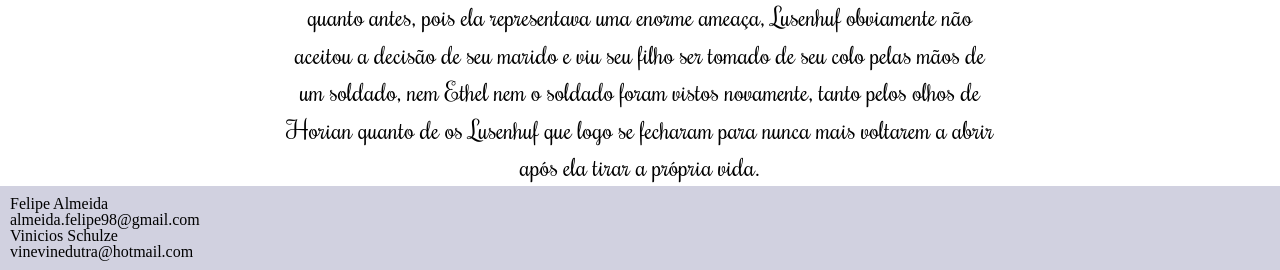
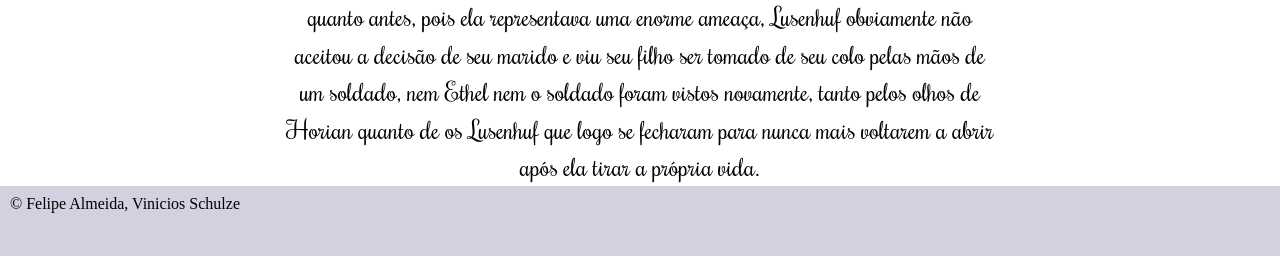
Before and after one commit to Letalin/rpg, a PHP site: page /html/wikia.html in a window 1280 px wide. Shown: the part 1226-1496 px from the top of the page. Run offline with PHP 8.4, Linux system fonts and the light colour scheme; some web fonts are replaced.

Commit message:
update footer

```diff
--- a/css/mapa.css
+++ b/css/mapa.css
@@ -3,4 +3,5 @@
     margin-left: auto;
     margin-right: auto;
     width: 50%;
+    padding: 20px;
 }
--- a/css/personagens.css
+++ b/css/personagens.css
@@ -27,7 +27,7 @@
     overflow: hidden;
     width: 100%;
     height: 0;
-    transition: .6s ease;
+    transition: .5s ease;
 }
 
 .overlay:hover {
--- a/css/site.css
+++ b/css/site.css
@@ -36,11 +36,17 @@
     font-size: 25px;
 }
 
-.rodape {
-    padding: 10px;
-    background-color: #d1d1e0;
-}
-
 b {
     font-weight: bold;
 }
+
+.footer {
+    padding: 10px;
+    background-color: #d1d1e0;
+    height: 50px;
+}
+
+/* classe contendo o conteudo da pagina, para calcular a distancia que o footer vai ficar do conteudo*/
+.content {
+    min-height: calc(100vh - 70px);
+}
--- a/html/mapa.html
+++ b/html/mapa.html
@@ -15,6 +15,7 @@
 </head>
 
 <body>
+    <div class="content">
     <h1 class="titulo">L.E.S</h1>
     <main>
         <aside class="navegacao-site">
@@ -32,7 +33,8 @@
             <img class="imagem-mapa" src="../img/mapa.jpeg" alt="mapa de dônia">
         </div>
     </main>
-    <footer class="rodape">
+    </div>
+    <footer class="footer">
         &copy; Felipe Almeida, Vinicios Schulze
     </footer>
 </body>
--- a/html/wikia.html
+++ b/html/wikia.html
@@ -14,6 +14,7 @@
 </head>
 
 <body>
+    <div class="content">
         <h1 class="titulo">L.E.S</h1>
         <main>
             <aside class="navegacao-site">
@@ -33,23 +34,30 @@
 
                 <p>Os quatro homens nasceram em regiões diferentes de um mesmo território governado por duas
                     famílias reais unidas três gerações atrás, a família das Azaléias e a família dos Vermelhos,
-                no momento do conflito o governante era prestigioso L.E.S. Horian, considerado por muitos o governante
+                    no momento do conflito o governante era prestigioso L.E.S. Horian, considerado por muitos o
+                    governante
                     perfeito,
-                carismático e imponente sempre foi entusiasta nas ciências naturais e da alma, o que explica em parte
+                    carismático e imponente sempre foi entusiasta nas ciências naturais e da alma, o que explica em
+                    parte
                     seu interesse
-                no recém descoberto Enco extraído no país mais ao norte, entretanto o governante carregava uma grande
+                    no recém descoberto Enco extraído no país mais ao norte, entretanto o governante carregava uma
+                    grande
                     vergonha,
-                diferentemente de seus antepassados, Horian não conseguia ter filhos, fazendo-o optar por práticas menos
+                    diferentemente de seus antepassados, Horian não conseguia ter filhos, fazendo-o optar por práticas
+                    menos
                     ortodoxas
-                de conceber um herdeiro para seu reino, dessa maneira, aceitando um culto até então considerado obscuro
+                    de conceber um herdeiro para seu reino, dessa maneira, aceitando um culto até então considerado
+                    obscuro
                     pela sua natureza
-                ligada ao minério, fomentou a dispersão da religião por todo o território até o dia em que sua mulher
+                    ligada ao minério, fomentou a dispersão da religião por todo o território até o dia em que sua
+                    mulher
                     Lusenhuf deu a luz
                     ao pequeno Ethelred, em um primeiro momento Lusenhuf tentou argumentar que Ethel precisava descansar
                     pois havia chorado
                     demais e havia sido um parto difícil, mesmo assim Horian adentrou os aposentos de sua amada esposa e
                     quando viu o rosto
-                de seu recém nascido e tão esperado filho sua fisionomia mudou e nunca mais fora a mesma, segundo ele ,
+                    de seu recém nascido e tão esperado filho sua fisionomia mudou e nunca mais fora a mesma, segundo
+                    ele ,
                     seu filho não
                     havia sido concebido por ele e Lusenhuf, mas sim por ele e Alva. </p>
 
@@ -57,13 +65,16 @@
                     Horian atacou
                     seu orientador espiritual e assinou um decreto banindo da região todos os sacerdotes de todo o
                     território que governava,
-                dando ordem para seu exército massacrar tanto sacerdotes como praticantes do culto, pois segundo ele a
+                    dando ordem para seu exército massacrar tanto sacerdotes como praticantes do culto, pois segundo ele
+                    a
                     religião ameaçava
                     a soberania das Azaléias vermelhas.</p>
 
-            <p>Após assinar tal decreto, que revoltou parte de seu exército, Horian ordenou que Lusenhuf aceitasse que
+                <p>Após assinar tal decreto, que revoltou parte de seu exército, Horian ordenou que Lusenhuf aceitasse
+                    que
                     Ethel não era filho
-                deles e que a criança devia ser morta o quanto antes, pois ela representava uma enorme ameaça, Lusenhuf
+                    deles e que a criança devia ser morta o quanto antes, pois ela representava uma enorme ameaça,
+                    Lusenhuf
                     obviamente não
                     aceitou a decisão de seu marido e viu seu filho ser tomado de seu colo pelas mãos de um soldado, nem
                     Ethel nem o soldado
@@ -72,19 +83,9 @@
                     a abrir após ela tirar a própria vida. </p>
             </div>
         </main>
-    <footer class="rodape">
-        <div class="eu">
-            <ul>
-            <li>Felipe Almeida</li>
-            <li>almeida.felipe98@gmail.com</li>
-        </ul>
     </div>
-        <div class="vine">
-            <ul>
-                <li>Vinicios Schulze</li>
-                <li>vinevinedutra@hotmail.com</li>
-            </ul>
-        </div>
+    <footer class="footer">
+        &copy; Felipe Almeida, Vinicios Schulze
     </footer>
 </body>
 
```
Also changed, not shown: html/armas.html (+9 -7 lines), html/personagens.html (+9 -4 lines). Lines whose indentation alone changed are shown as unchanged.
